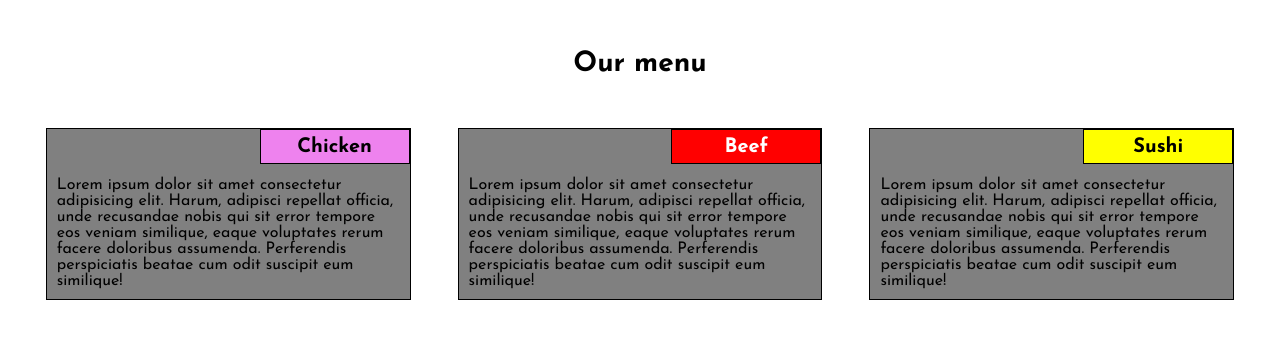
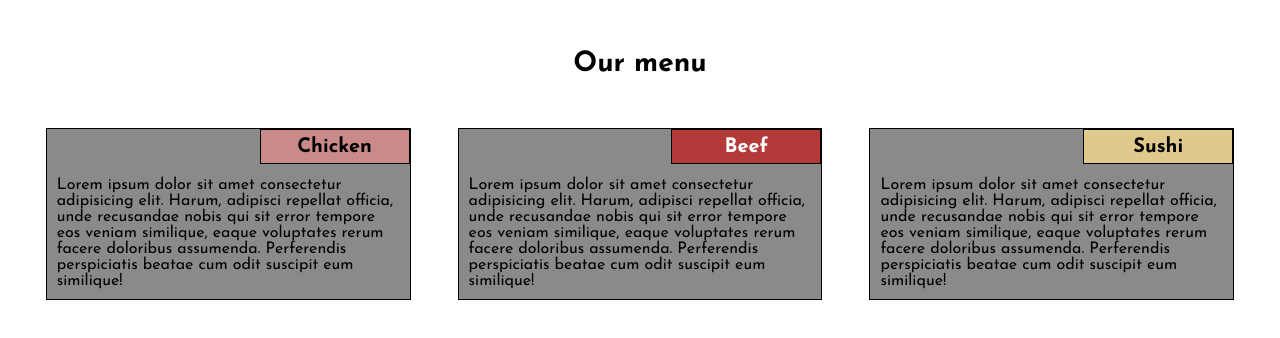
Before and after one commit to ira-rad/module2-solution, a plain HTML site: page index.html in a window 1280 px wide. Drawn offline with Linux system fonts and the light colour scheme.

Commit message:
edited color

```diff
--- a/css/style.css
+++ b/css/style.css
@@ -39,7 +39,7 @@ body{
     padding: 10px;
     padding-top: 48px;
     text-align: left;
-    background-color: gray;
+    background-color: #8a8a8a;
     min-height: max-content;
     position: relative;
     display: inline-block;
@@ -69,13 +69,13 @@ body{
 
 }
 .container__first--small{
-    background-color: violet;
+    background-color:#ca8a8a;
 }
 .container__second--small{
-    background-color: red;
+    background-color: #b43939;
 }
 .container__third--small{
-    background-color: yellow;
+    background-color: #dfc98d;
 }
 
 .tittle--small{
```
